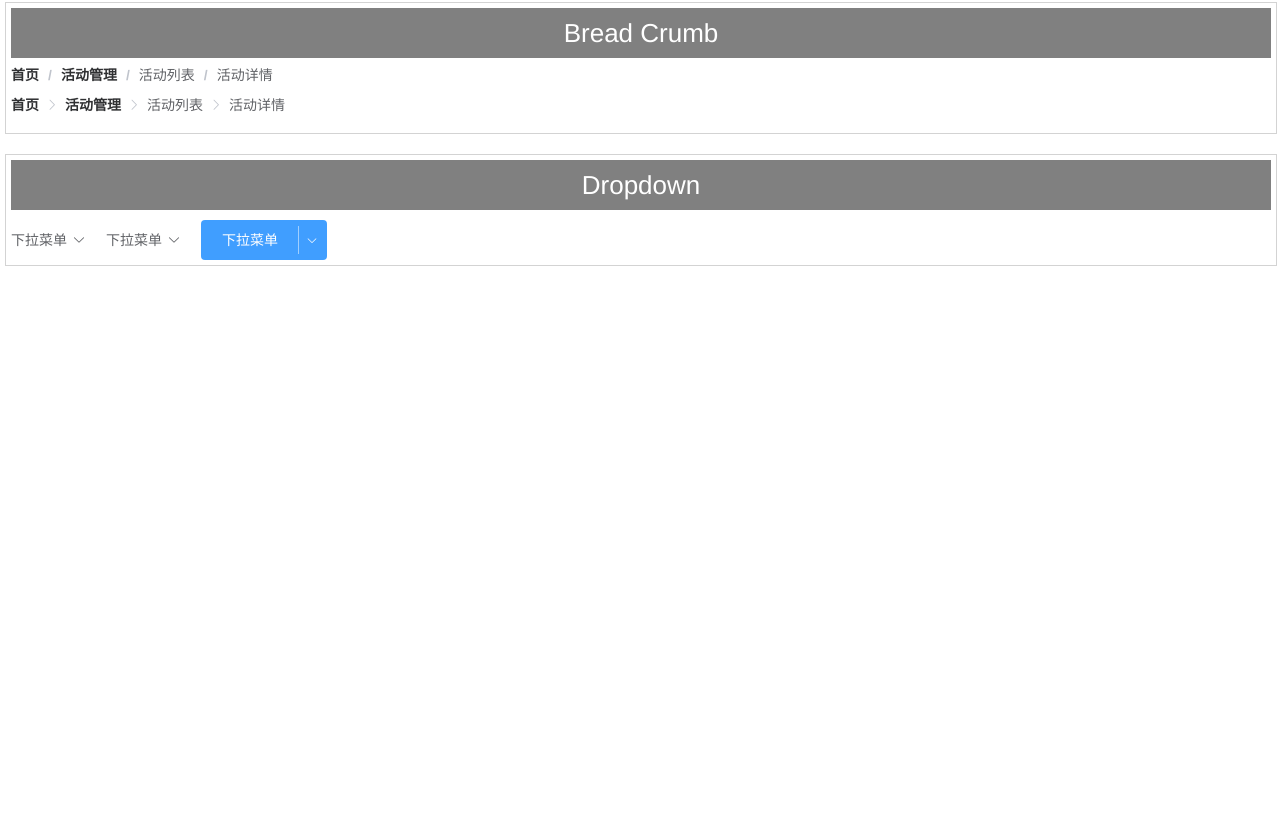
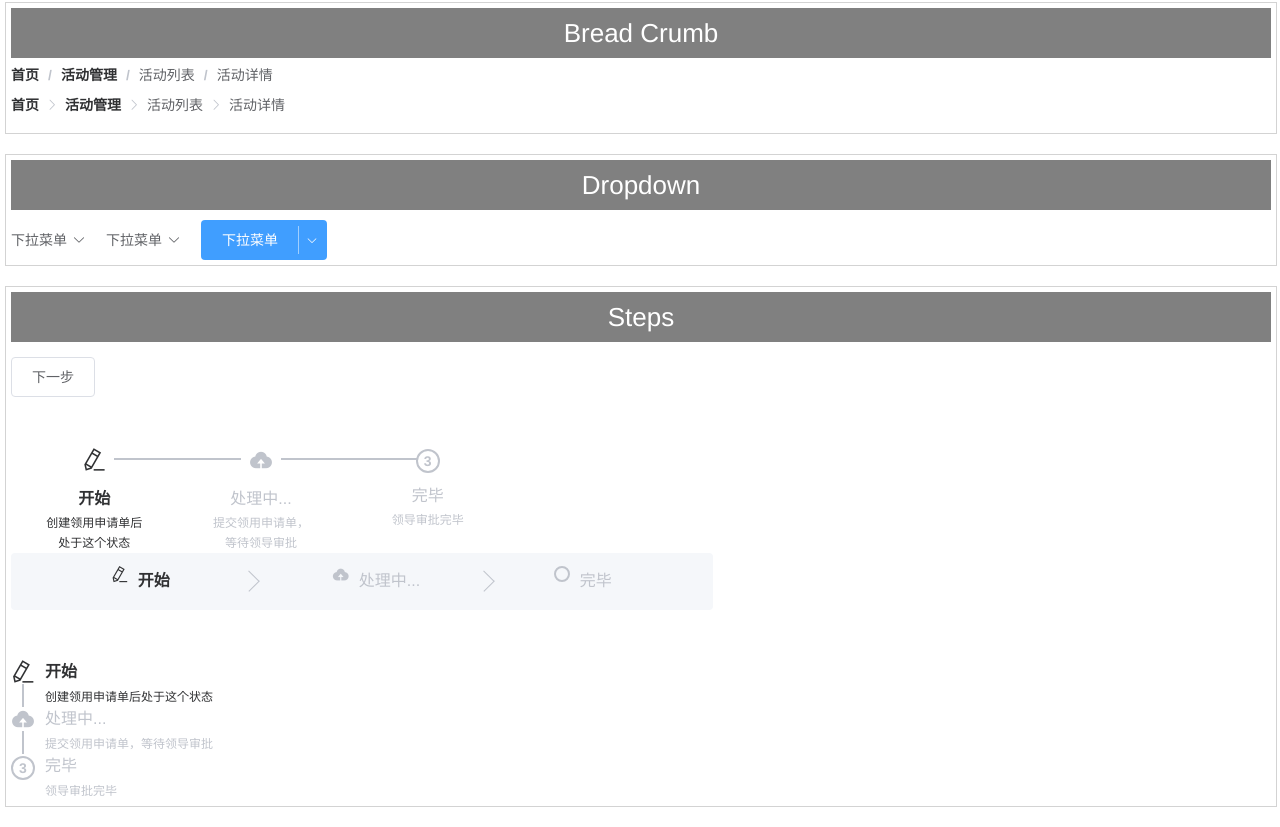
Before and after one commit to guojs-github/element-ex, a Vue app: page /#/ in a window 1280 px wide. Shown: the part 10962-11789 px from the top of the page. Before the commit the page ends 11248 px from the top, so only its background shows below. Built offline with nearby package versions, Linux system fonts and the light colour scheme.

Commit message:
20190212 Steps

```diff
--- /dev/null
+++ b/src/components/Steps/Steps.less
@@ -0,0 +1,19 @@
+/*
+	Steps style
+*/
+
+.test-item.steps {
+	& > .row {
+		width: 100%;
+		min-height: 30px;
+		line-height: 30px;
+
+		.el-steps {
+			width: 500px;
+		}
+	}
+
+	.row + .row {
+		margin-top: 50px;
+	}
+}
--- /dev/null
+++ b/src/components/Steps/Steps.vue
@@ -0,0 +1,58 @@
+<template>
+    <div class='test-item steps'>
+		<div class='title'>Steps</div>
+
+		<div class='row'>
+			<el-button style='margin-top: 5px;' @click='onClickNext'>下一步</el-button>
+		</div>
+
+		<div class='row'>
+			<el-steps :active='activeStep' finish-status='success' align-center>
+				<el-step title='开始' description='创建领用申请单后处于这个状态' icon='el-icon-edit'></el-step>
+				<el-step title='处理中...' description='提交领用申请单，等待领导审批' icon='el-icon-upload'></el-step>
+				<el-step title='完毕' description='领导审批完毕'></el-step>
+			</el-steps>
+
+			<el-steps :active='activeStep' finish-status='success' simple>
+				<el-step title='开始' description='创建领用申请单后处于这个状态' icon='el-icon-edit'></el-step>
+				<el-step title='处理中...' description='提交领用申请单，等待领导审批' icon='el-icon-upload'></el-step>
+				<el-step title='完毕' description='领导审批完毕'></el-step>
+			</el-steps>
+		</div>
+
+		<div class='row'>
+			<el-steps :active='activeStep' finish-status='success' align-center direction='vertical'>
+				<el-step title='开始' description='创建领用申请单后处于这个状态' icon='el-icon-edit'></el-step>
+				<el-step title='处理中...' description='提交领用申请单，等待领导审批' icon='el-icon-upload'></el-step>
+				<el-step title='完毕' description='领导审批完毕'></el-step>
+			</el-steps>
+		</div>
+	</div>
+</template>
+
+<script>
+	export default {
+		name: 'Steps',
+
+		data () {
+			return {
+				activeStep: 0
+			}
+		},
+
+		methods: {
+			onClickNext (e) {
+				console.log('On click next button')
+
+				this.activeStep = ++this.activeStep % 4
+			}
+			/**********************/
+		}
+	}
+</script>
+
+<!-- Add "scoped" attribute to limit CSS to this component only -->
+<style scoped src='../Test.less' lang='less'/>
+<style scoped src='./Steps.less' lang='less'/>
+<style scoped>
+</style>
--- a/src/components/Test.vue
+++ b/src/components/Test.vue
@@ -33,6 +33,7 @@
 		<Tab/>
 		<BreadCrumb/>
 		<Dropdown/>
+		<Steps/>
 	</div>
 </template>
 
@@ -70,6 +71,7 @@
 	import Tab from './Tab/Tab'
 	import BreadCrumb from './BreadCrumb/BreadCrumb'
 	import Dropdown from './Dropdown/Dropdown'
+	import Steps from './Steps/Steps'
 
 	export default {
 		name: 'Test',
@@ -112,7 +114,8 @@
 			Menu,
 			Tab,
 			BreadCrumb,
-			Dropdown
+			Dropdown,
+			Steps
 		}
 	}
 </script>
```
